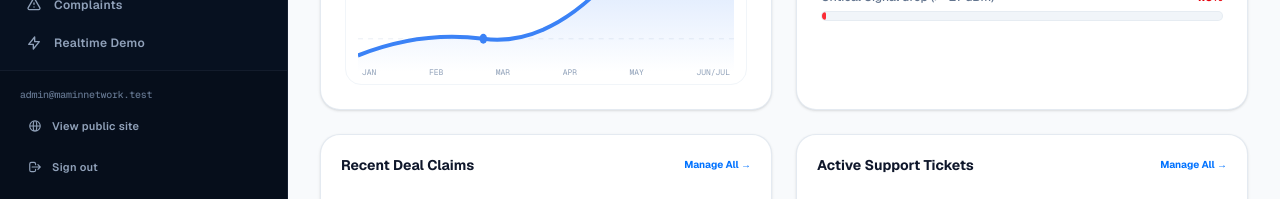
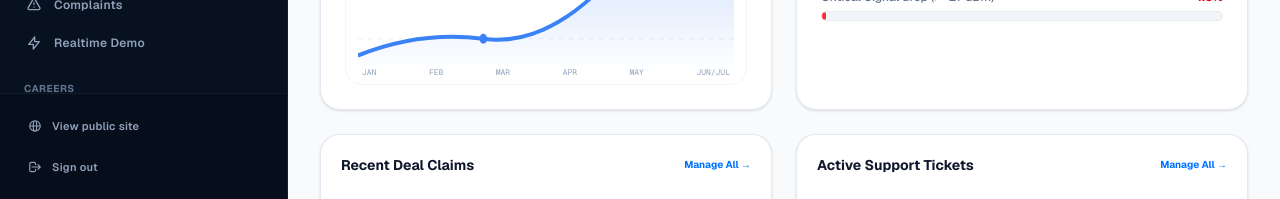
Before and after one commit to princeshiamofficial/M-Amin-Network, a Next.js app: page /admin/dashboard in a window 1280 px wide. Shown: the part 601-800 px from the top of the page. Built offline with nearby package versions, Linux system fonts and the light colour scheme; sample sign-in values are in the browser's storage.

Commit message:
feat: remove admin email display from AdminSidebar footer

```diff
--- a/src/components/AdminSidebar.tsx
+++ b/src/components/AdminSidebar.tsx
@@ -355,11 +355,6 @@ export default function AdminSidebar({ activeTab, setActiveTab, onSignOut, isCol
 
       {/* Sidebar Footer Area */}
       <div className="p-4 border-t border-[#1e293b]/55 bg-[#050b16]/40 space-y-2">
-        {!isCollapsed && (
-          <div className="px-1 text-[10px] text-slate-500 font-mono tracking-tight font-medium overflow-hidden truncate">
-            admin@maminnetwork.test
-          </div>
-        )}
 
         {/* View Public Site Action */}
         <Link
```
